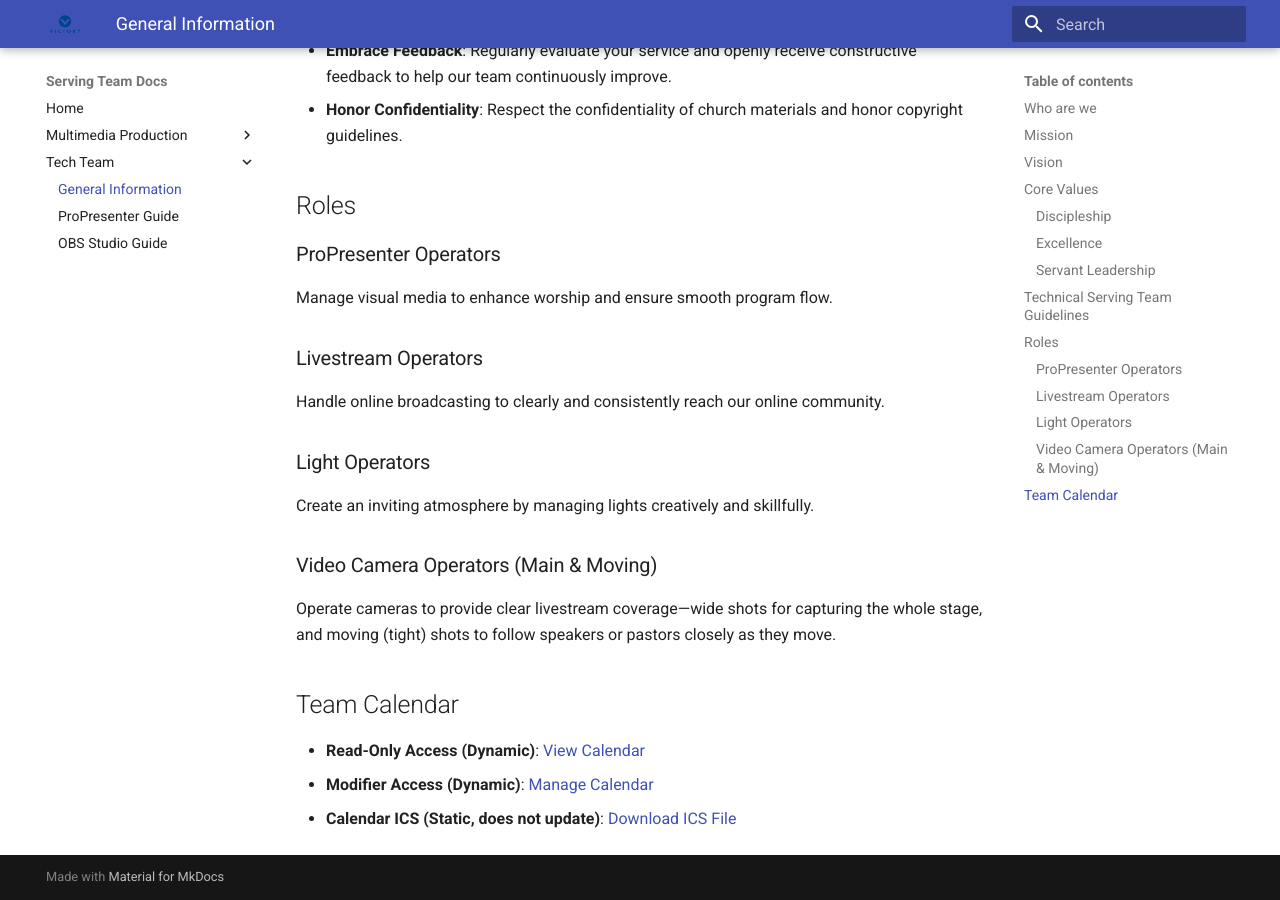
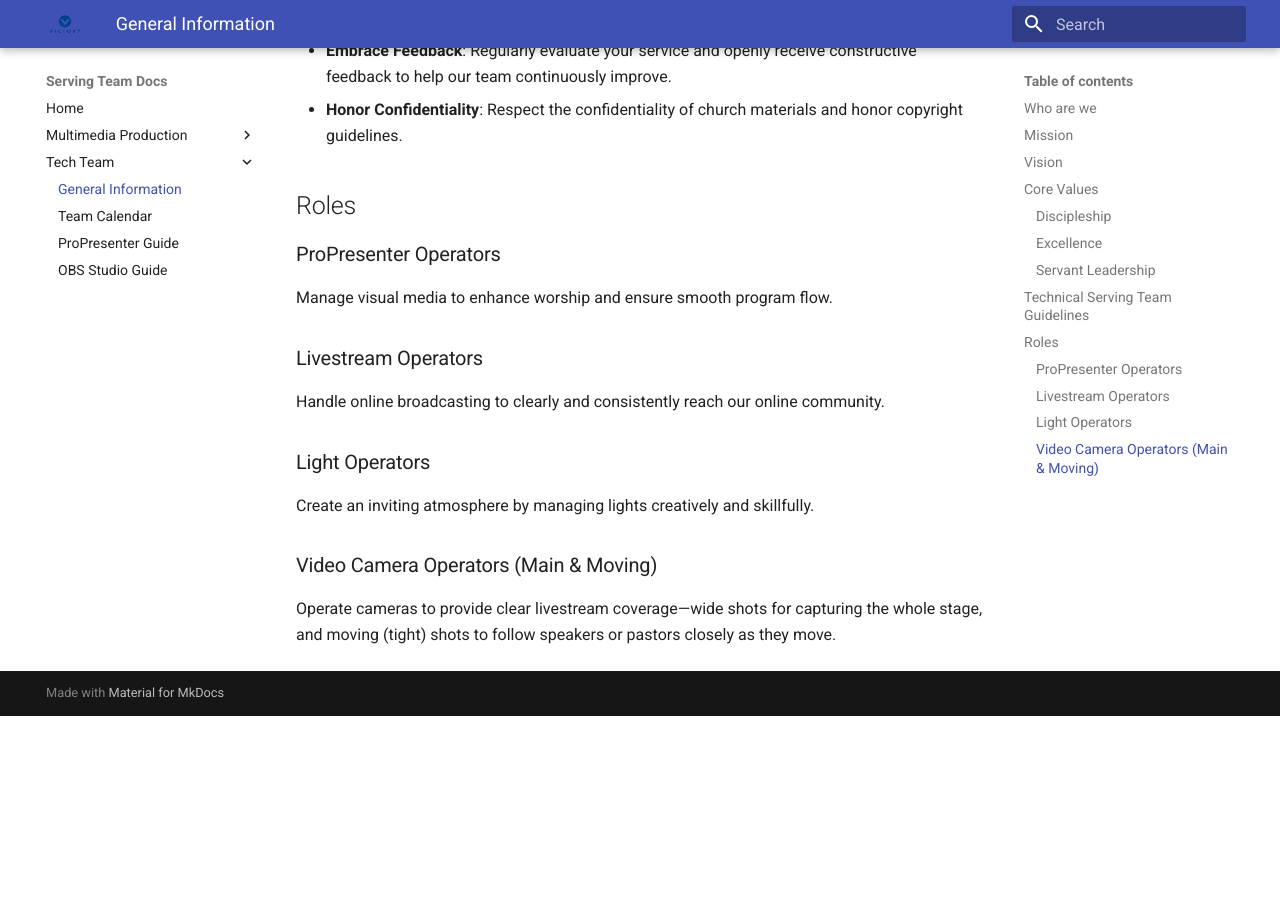
Before and after one commit to evan-07/serving-team-docs, an MkDocs documentation site: the page built from serving-team-docs/tech-team/general-info.md, in a window 1280 px wide and 900 px high, scrolled down 1496 px. Built offline with MkDocs 1.6.1 and Material for MkDocs 9.7.7, drawn with Linux system fonts in a browser that asks for light colours; after the commit the page ends 2212 px from its top, so only the background shows below that.

Commit message:
Created a new calendar.md file

```diff
--- a/mkdocs.yml
+++ b/mkdocs.yml
@@ -24,5 +24,6 @@
     - Videography Guidelines: media-production/videography.md
   - Tech Team:
     - General Information: tech-team/general-info.md
+    - Team Calendar: tech-team/calendar.md
     - ProPresenter Guide: tech-team/propresenter-guide.md
     - OBS Studio Guide: tech-team/obs-studio-guide.md
--- a/serving-team-docs/tech-team/general-info.md
+++ b/serving-team-docs/tech-team/general-info.md
@@ -44,12 +44,3 @@
 
 ### Video Camera Operators (Main & Moving)
 Operate cameras to provide clear livestream coverage—wide shots for capturing the whole stage, and moving (tight) shots to follow speakers or pastors closely as they move.
-
-
-
-
-## Team Calendar
-
-- **Read-Only Access (Dynamic)**: [View Calendar](https://calendar.online/aaff2ec968c008cdb0c6)
-- **Modifier Access (Dynamic)**: [Manage Calendar](https://calendar.online/3e78ca7ad8da598ec1a4)
-- **Calendar ICS (Static, does not update)**: [Download ICS File](https://export.calendar.online/ics/0/aaff2ec968c008cdb0c6/entirecalendar.ics?past_months=3&future_months=36)
```
